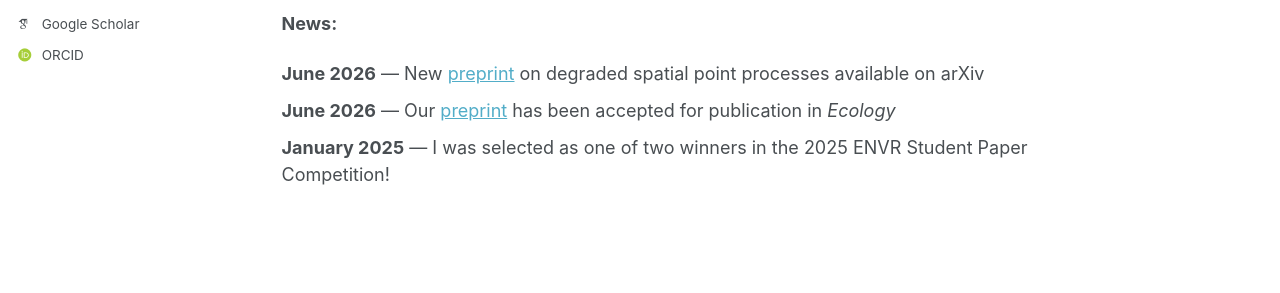
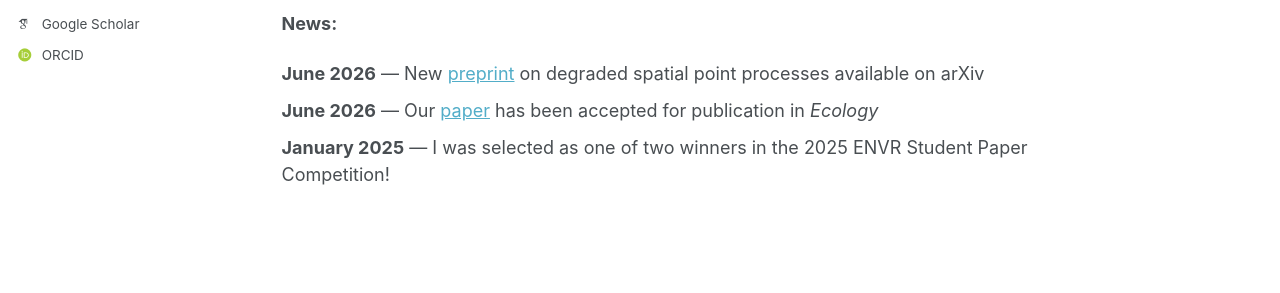
Before and after one commit to kecollins/kecollins.github.io, a Jekyll site: the page built from _pages/about.md, in a window 1280 px wide and 1004 px high. Shown: the part 425-718 px from the top of the window. Built offline with Jekyll 4.4.1, drawn with Linux system fonts in a browser that asks for light colours; some web fonts are replaced; a script that is not in the unit is left out.

Commit message:
Update about.md

```diff
--- a/_pages/about.md
+++ b/_pages/about.md
@@ -21,7 +21,7 @@ My name is Kevin Collins and I am currently a fifth year PhD candidate in the De
 </div>
 
 <div style="margin-bottom: 10px;">
-  <strong>June 2026</strong> — Our <a href="https://arxiv.org/pdf/2605.08532">preprint</a> has been accepted for publication in <em>Ecology</em>
+  <strong>June 2026</strong> — Our <a href="https://arxiv.org/pdf/2605.08532">paper</a> has been accepted for publication in <em>Ecology</em>
 </div>
 
 <div style="margin-bottom: 10px;">
```
